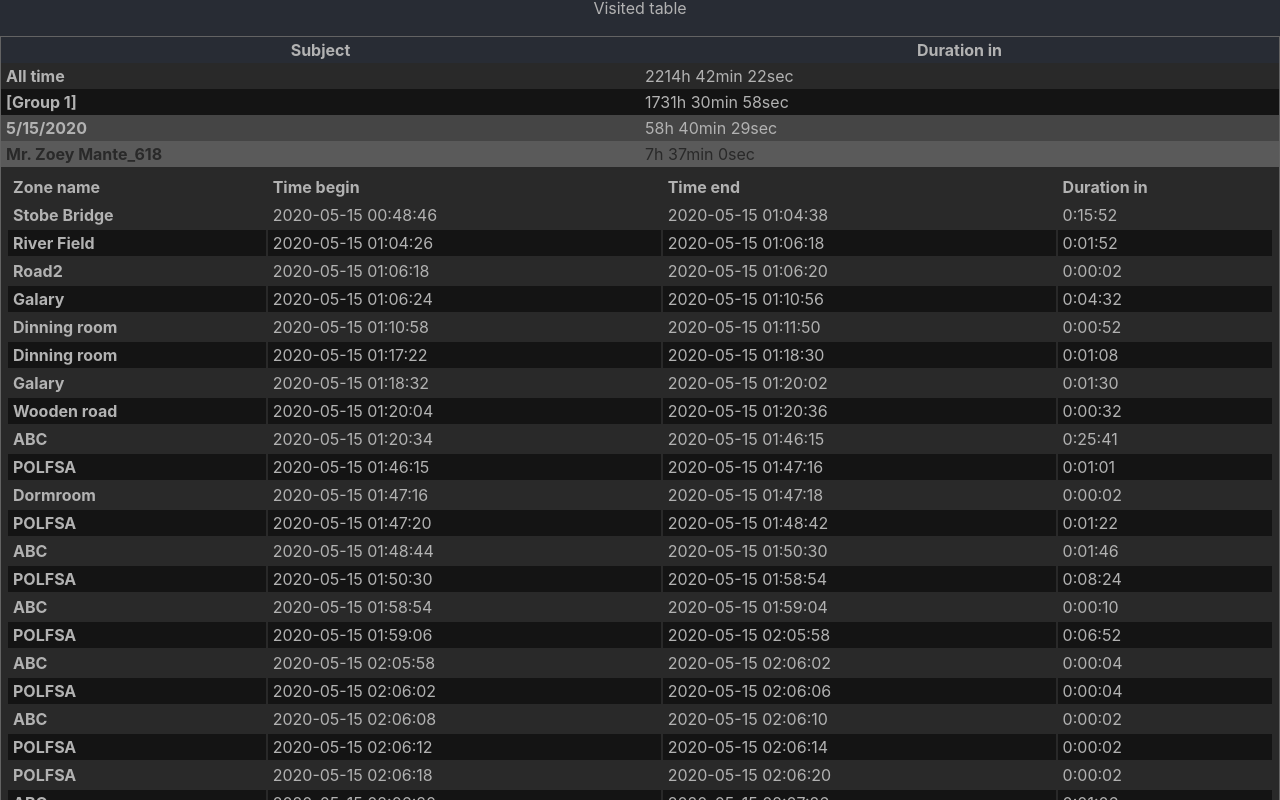
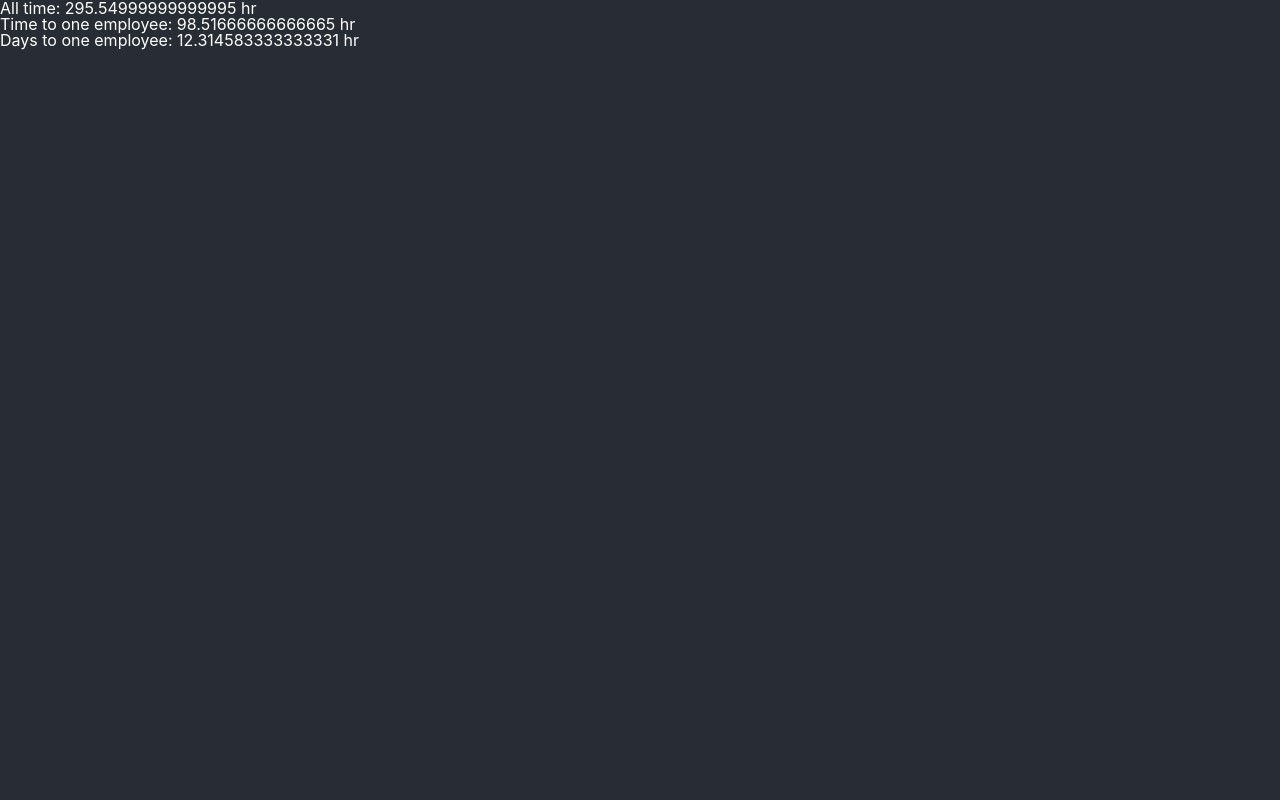
Before and after one commit to fishr-flash/visited-table, a React (Create React App) app: page / in a window 1280 px wide. Shown: the top 800 px of the page. Built offline with nearby package versions, Linux system fonts and the light colour scheme.

Commit message:
smeta added

```diff
--- a/src/App.js
+++ b/src/App.js
@@ -1,10 +1,12 @@
 import React from "react";
 import VisitedTable from "./visited-table";
+import Smeta from "./smeta";
 
 function App() {
   return (
     <div key={'App'} className="App">
-        <VisitedTable />
+        {/*<VisitedTable />*/}
+        <Smeta />
     </div>
   );
 }
--- a/src/smeta/data.json
+++ b/src/smeta/data.js
@@ -1,3 +1,4 @@
+export default
 {
   "stories": [
     {
--- a/src/smeta/index.jsx
+++ b/src/smeta/index.jsx
@@ -1,7 +1,53 @@
-import React from "react";
+import React, {Fragment} from "react";
+import data from "./data";
+// eslint-disable-next-line import/no-anonymous-default-export
 export default ()=>{
+
+    let summ  = 0;
+    const ratio = 2.3;
+
+    //////////////////////////CONSOLE//////////////////////////
+    /// TODO: path: "src/smeta/index.jsx" line "10", time: "8:12:43:901"'
+    if( process && process.env.MODE_ENV !== 'production' ){
+        const clr1 = 'color: #747678';
+        const clr = 'color: #72b8f5';
+        console.group( '%c path: "src/smeta/index.jsx", line: "10", time: "8:12:43:901"', clr1);
+        console.info('%c data: ', clr, data );
+        //console.info('this: ', this );
+        //console.table( this );
+        console.groupEnd();
+    }
+    ////////////////////////END CONSOLE////////////////////////
+    const excludeArray = (arr) => {
+        arr.forEach( (v) => {
+            if( typeof v === 'object') excludeObject(v);
+        })
+    }
+    const excludeObject = (arg) =>{
+        for (const key in arg) {
+            if( key === 'duration'){
+                summ += arg[key]
+            } else if( Array.isArray( arg[key] ) ){
+                excludeArray(arg[key])
+            }
+
+        }
+
+    }
+
+    excludeObject( data )
+
+
+
+
+    summ *= ratio;
     return(
-        <div>Hello Smeta</div>
+        <Fragment>
+            <div>{`All time: ${summ} hr`}</div>
+            <div>{`Time to one employee: ${summ / 3} hr`}</div>
+            <div>{`Days to one employee: ${( summ / 3 ) / 8 } hr`}</div>
+        </Fragment>
+
     )
 
 }
```
